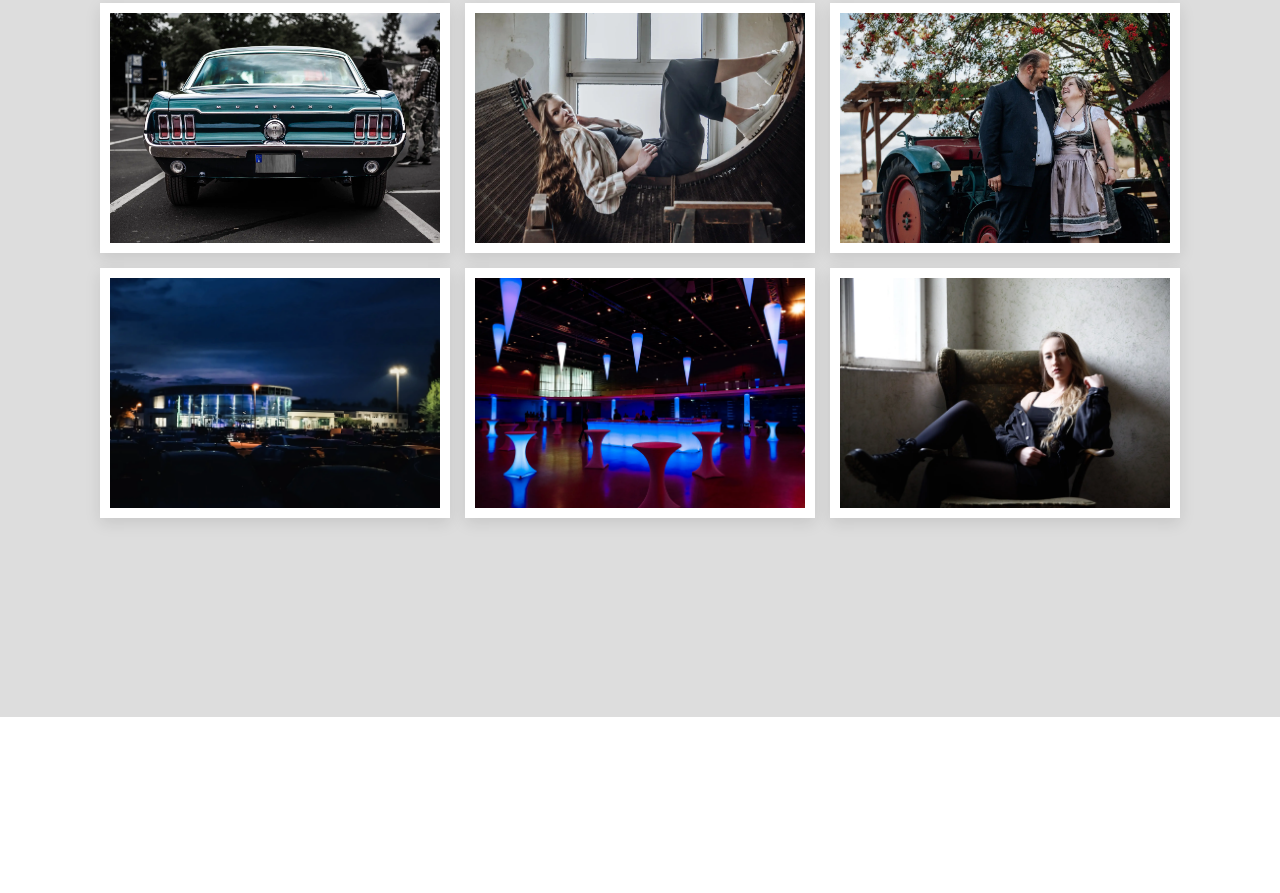
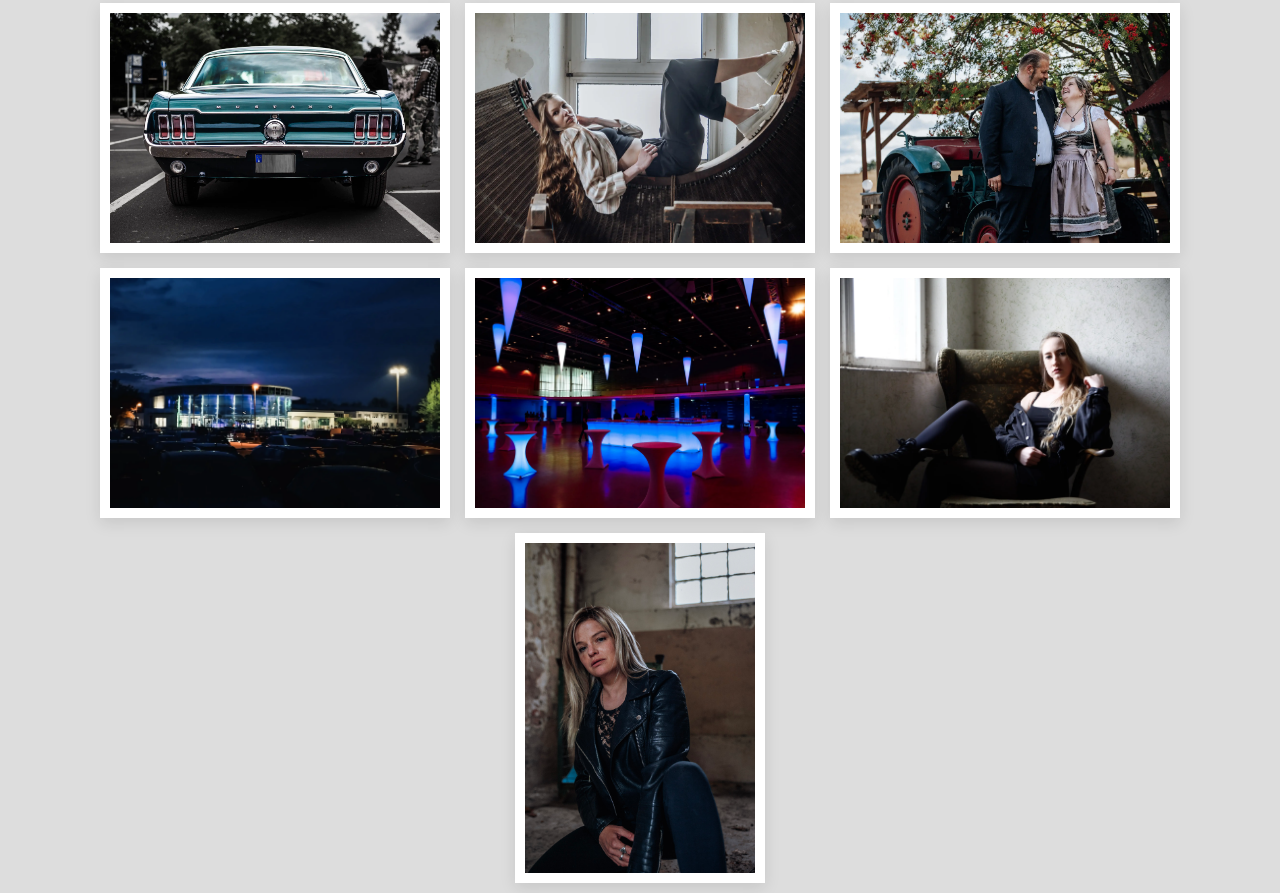
Before and after one commit to Emtekz/gallery, a plain HTML site: page index.html in a window 1280 px wide. Shown: the part 83-976 px from the top of the page. Before the commit the page ends 800 px from the top, so only its background shows below. Drawn offline with Linux system fonts and the light colour scheme.

Commit message:
+ Hochkant

```diff
--- a/index.html
+++ b/index.html
@@ -36,6 +36,9 @@
             <div class="image">
                 <img src="Bild_6.webp" alt="">
             </div>
+            <div class="image vertikal">
+                <img src="_MG_0308.jpg" alt="">
+            </div>
         </div>
 
         <div class="popup-image">
--- a/style.css
+++ b/style.css
@@ -42,6 +42,11 @@
     cursor: pointer;
 }
 
+.container .image-container .vertikal {
+    height: 350px;
+    width: 250px;
+}
+
 .container .image-container .image img {
     height: 100%;
     width: 100%;
@@ -84,6 +89,7 @@
     border: 5px solid white;
     border-radius: 5px;
     width: 750px;
+    max-height: 95%;
     object-fit: cover;
 }
 
```
Also changed, not shown: _MG_0308.jpg (added).
